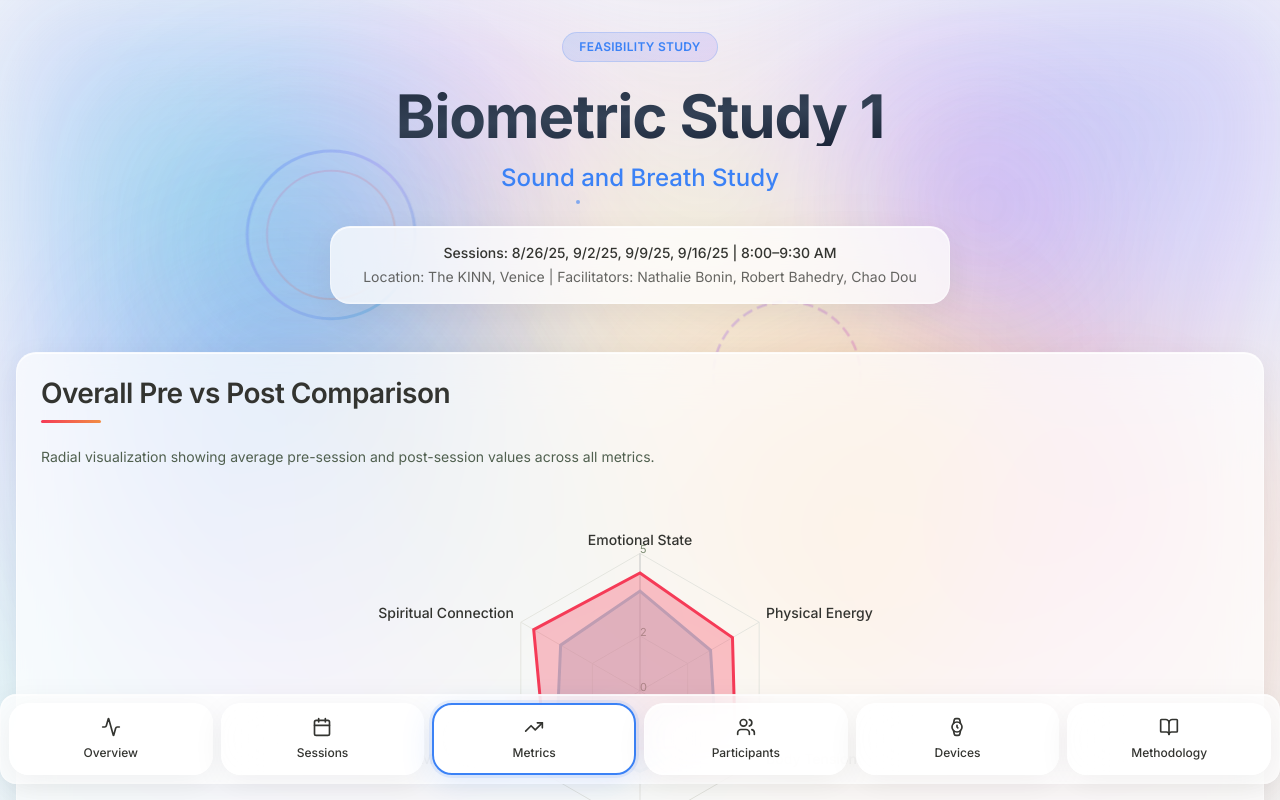
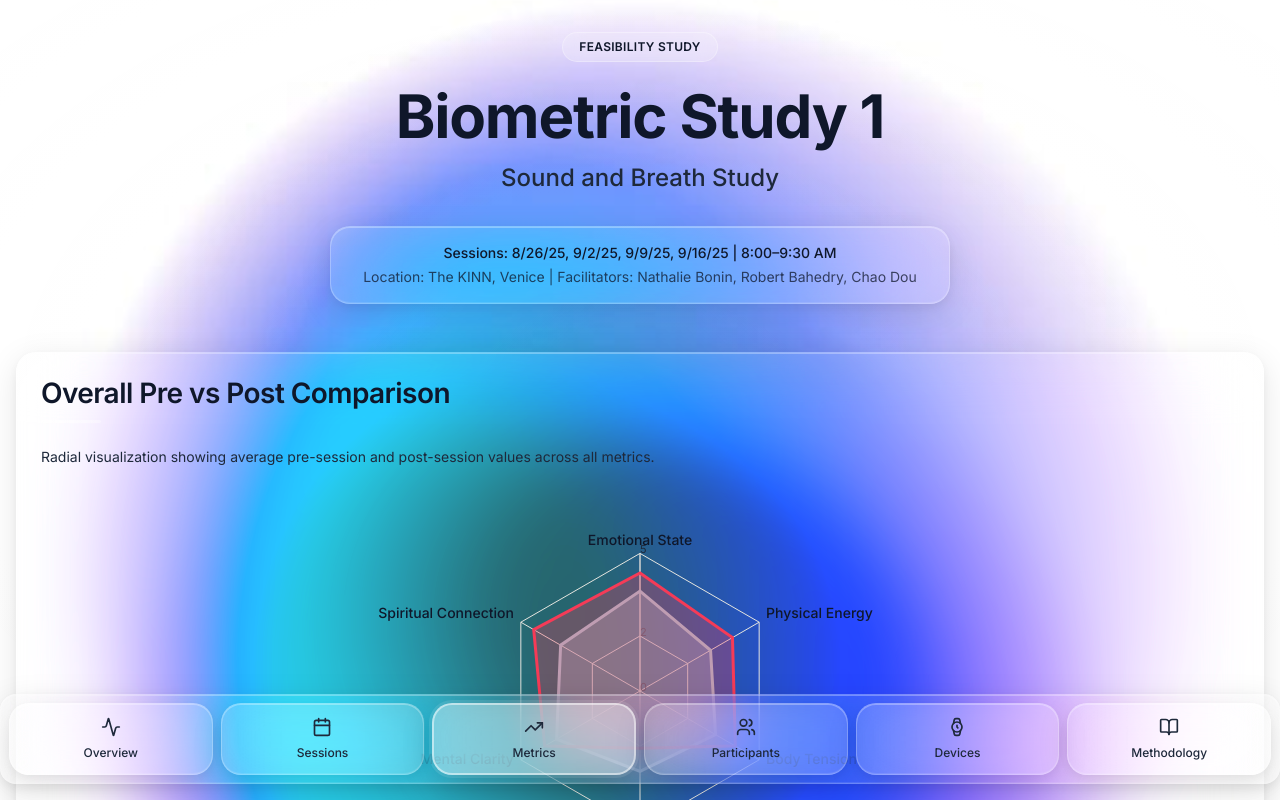
Before and after one commit to chaocdou-ux/biometric-dashboard, a React (Vite) app: page / in a window 1280 px wide. Both pictures are taken after a click on the button "Metrics". Shown: the top 800 px of the page. Built offline with nearby package versions, Linux system fonts and the light colour scheme.

Commit message:
Added BACKGROUND_UPDATE.md

```diff
--- a/src/App.jsx
+++ b/src/App.jsx
@@ -42,19 +42,18 @@ export default function App() {
 
   return (
     <div className="min-h-screen pb-32 relative">
-      <AbstractBackground />
       <div className="relative z-10 container mx-auto px-4 py-8 max-w-7xl">
         <header className="mb-12 text-center relative">
-          <div className="inline-block mb-6 px-4 py-1.5 rounded-full text-xs font-semibold tracking-wide uppercase" style={{ background: 'linear-gradient(135deg, rgba(59, 130, 246, 0.15), rgba(139, 92, 246, 0.15))', color: '#3B82F6', border: '1px solid rgba(59, 130, 246, 0.2)' }}>
+          <div className="inline-block mb-6 px-4 py-1.5 rounded-full text-xs font-semibold tracking-wide uppercase" style={{ background: 'rgba(255, 255, 255, 0.2)', color: '#0f172a', border: '1px solid rgba(255, 255, 255, 0.3)', backdropFilter: 'blur(10px)' }}>
             Feasibility Study
           </div>
-          <h1 className="text-5xl md:text-6xl font-bold mb-4 bg-gradient-to-br from-slate-800 via-slate-700 to-slate-900 bg-clip-text text-transparent">
+          <h1 className="text-5xl md:text-6xl font-bold mb-4" style={{ color: '#0f172a' }}>
             Biometric Study 1
           </h1>
-          <p className="text-xl md:text-2xl mb-8 font-medium" style={{ color: '#3B82F6' }}>
+          <p className="text-xl md:text-2xl mb-8 font-medium" style={{ color: '#1e293b' }}>
             Sound and Breath Study
           </p>
-          <div className="glass-panel inline-block px-8 py-4 text-sm" style={{ color: '#333430' }}>
+          <div className="glass-panel inline-block px-8 py-4 text-sm" style={{ color: '#0f172a' }}>
             <p className="font-medium mb-1">Sessions: 8/26/25, 9/2/25, 9/9/25, 9/16/25 | 8:00–9:30 AM</p>
             <p className="opacity-75">Location: The KINN, Venice | Facilitators: Nathalie Bonin, Robert Bahedry, Chao Dou</p>
           </div>
--- a/src/components/Metrics.jsx
+++ b/src/components/Metrics.jsx
@@ -103,7 +103,7 @@ export default function Metrics({ data }) {
     <div className="space-y-8">
       <section className="glass-card">
         <h2 className="section-header">Overall Pre vs Post Comparison</h2>
-        <p className="text-sm mb-6" style={{ color: colors.pineGreen }}>
+        <p className="text-sm mb-6" style={{ color: '#1e293b' }}>
           Radial visualization showing average pre-session and post-session values across all metrics.
         </p>
         <ResponsiveContainer width="100%" height={400}>
@@ -111,12 +111,12 @@ export default function Metrics({ data }) {
             <PolarGrid stroke={colors.cloudGrey} strokeWidth={1} />
             <PolarAngleAxis
               dataKey="metric"
-              tick={{ fill: colors.deepCharcoal, fontSize: 14, fontWeight: 500 }}
+              tick={{ fill: '#0f172a', fontSize: 14, fontWeight: 500 }}
             />
             <PolarRadiusAxis
               angle={90}
               domain={[0, 5]}
-              tick={{ fill: colors.forestMoss, fontSize: 11 }}
+              tick={{ fill: '#1e293b', fontSize: 11 }}
             />
             <Radar
               name="Pre-Session"
--- a/src/index.css
+++ b/src/index.css
@@ -32,14 +32,13 @@
   }
 
   body {
-    background:
-      linear-gradient(0deg, rgba(248, 250, 252, 0.95) 0%, rgba(241, 245, 249, 0.9) 100%),
-      repeating-linear-gradient(0deg, transparent, transparent 19px, rgba(148, 163, 184, 0.08) 19px, rgba(148, 163, 184, 0.08) 20px),
-      repeating-linear-gradient(90deg, transparent, transparent 19px, rgba(148, 163, 184, 0.08) 19px, rgba(148, 163, 184, 0.08) 20px),
-      #f8fafc;
-    background-size: 100% 100%, 20px 20px, 20px 20px, 100% 100%;
+    background-image: url('/Background 1.jpg');
+    background-size: cover;
+    background-position: center center;
+    background-repeat: no-repeat;
+    background-attachment: fixed;
     font-family: 'Inter', -apple-system, BlinkMacSystemFont, 'SF Pro', system-ui, sans-serif;
-    color: #333430;
+    color: #1e293b;
     min-height: 100vh;
     position: relative;
     overflow-x: hidden;
@@ -55,46 +54,11 @@
     bottom: 0;
     pointer-events: none;
     z-index: 0;
-    background:
-      radial-gradient(circle 600px at 15% 25%,
-        rgba(6, 182, 212, 0.35) 0%,
-        rgba(59, 130, 246, 0.25) 25%,
-        rgba(168, 85, 247, 0.15) 50%,
-        transparent 70%),
-      radial-gradient(circle 500px at 85% 15%,
-        rgba(99, 102, 241, 0.3) 0%,
-        rgba(139, 92, 246, 0.2) 40%,
-        transparent 70%),
-      radial-gradient(circle 700px at 50% 60%,
-        rgba(251, 146, 60, 0.25) 0%,
-        rgba(251, 191, 36, 0.15) 35%,
-        rgba(244, 114, 182, 0.1) 60%,
-        transparent 80%),
-      radial-gradient(circle 450px at 80% 75%,
-        rgba(236, 72, 153, 0.2) 0%,
-        rgba(249, 115, 22, 0.15) 50%,
-        transparent 75%),
-      radial-gradient(circle 550px at 25% 80%,
-        rgba(168, 85, 247, 0.2) 0%,
-        rgba(6, 182, 212, 0.15) 50%,
-        transparent 75%);
-    animation: float 25s ease-in-out infinite;
-    filter: blur(60px);
+    background: radial-gradient(ellipse at center, rgba(255, 255, 255, 0.05) 0%, rgba(255, 255, 255, 0.02) 100%);
   }
 
   body::after {
-    content: '';
-    position: fixed;
-    top: 10%;
-    left: 5%;
-    width: 350px;
-    height: 350px;
-    background: radial-gradient(circle, rgba(6, 182, 212, 0.4) 0%, rgba(59, 130, 246, 0.3) 40%, transparent 70%);
-    border-radius: 50%;
-    filter: blur(80px);
-    animation: pulse 8s ease-in-out infinite, drift 20s ease-in-out infinite;
-    pointer-events: none;
-    z-index: 0;
+    display: none;
   }
 
   @keyframes float {
@@ -163,25 +127,26 @@
 
 @layer components {
   .glass-panel {
-    background: rgba(255, 255, 255, 0.75);
-    backdrop-filter: blur(24px);
-    -webkit-backdrop-filter: blur(24px);
-    border: 1px solid rgba(255, 255, 255, 0.4);
+    background: rgba(255, 255, 255, 0.15);
+    backdrop-filter: blur(30px) saturate(180%);
+    -webkit-backdrop-filter: blur(30px) saturate(180%);
+    border: 1px solid rgba(255, 255, 255, 0.25);
     box-shadow:
-      0 8px 32px rgba(0, 0, 0, 0.06),
-      inset 0 1px 0 rgba(255, 255, 255, 0.8),
-      inset 0 -1px 0 rgba(255, 255, 255, 0.2);
+      0 8px 32px rgba(0, 0, 0, 0.1),
+      0 4px 12px rgba(0, 0, 0, 0.05),
+      inset 0 1px 0 rgba(255, 255, 255, 0.3),
+      inset 0 -1px 0 rgba(255, 255, 255, 0.1);
     border-radius: 1.25rem;
     transition: all 0.3s cubic-bezier(0.4, 0, 0.2, 1);
   }
 
   .glass-panel:hover {
-    background: rgba(255, 255, 255, 0.85);
+    background: rgba(255, 255, 255, 0.25);
     box-shadow:
-      0 16px 48px rgba(0, 0, 0, 0.08),
-      0 8px 16px rgba(0, 0, 0, 0.04),
-      inset 0 1px 0 rgba(255, 255, 255, 0.9),
-      inset 0 -1px 0 rgba(255, 255, 255, 0.3);
+      0 16px 48px rgba(0, 0, 0, 0.12),
+      0 8px 16px rgba(0, 0, 0, 0.06),
+      inset 0 1px 0 rgba(255, 255, 255, 0.4),
+      inset 0 -1px 0 rgba(255, 255, 255, 0.15);
     transform: translateY(-3px);
   }
 
@@ -208,24 +173,24 @@
   }
 
   .nav-tab.active {
-    background: rgba(255, 255, 255, 0.95);
-    border: 2px solid #3B82F6;
+    background: rgba(255, 255, 255, 0.35);
+    border: 2px solid rgba(255, 255, 255, 0.5);
     box-shadow:
-      0 0 0 3px rgba(59, 130, 246, 0.1),
-      0 8px 32px rgba(59, 130, 246, 0.15);
+      0 0 0 3px rgba(255, 255, 255, 0.1),
+      0 8px 32px rgba(0, 0, 0, 0.15);
   }
 
   .stat-value {
     font-size: 2.5rem;
     font-weight: 700;
-    color: #F53B57;
+    color: #0f172a;
     line-height: 1;
   }
 
   .stat-label {
     font-size: 0.875rem;
-    color: #333430;
-    opacity: 0.7;
+    color: #1e293b;
+    opacity: 0.85;
     text-transform: uppercase;
     letter-spacing: 0.05em;
     margin-top: 0.5rem;
@@ -234,7 +199,7 @@
   .section-header {
     font-size: 1.75rem;
     font-weight: 600;
-    color: #333430;
+    color: #0f172a;
     margin-bottom: 1.5rem;
     position: relative;
     padding-bottom: 0.75rem;
@@ -247,20 +212,20 @@
     left: 0;
     width: 60px;
     height: 3px;
-    background: linear-gradient(90deg, #F53B57, #F18D44);
+    background: linear-gradient(90deg, rgba(255, 255, 255, 0.6), rgba(255, 255, 255, 0.3));
     border-radius: 2px;
   }
 
   .data-point {
     width: 8px;
     height: 8px;
-    background: #F53B57;
+    background: #0f172a;
     border-radius: 50%;
-    box-shadow: 0 0 8px rgba(245, 59, 87, 0.4);
+    box-shadow: 0 0 8px rgba(15, 23, 42, 0.4);
   }
 
   *:focus-visible {
-    outline: 2px solid #F53B57;
+    outline: 2px solid rgba(255, 255, 255, 0.8);
     outline-offset: 2px;
     border-radius: 4px;
   }
```
Also changed, not shown: src/components/Overview.jsx (+23 -23 lines), 1 other file (tests, documents, lock files or other folders).
